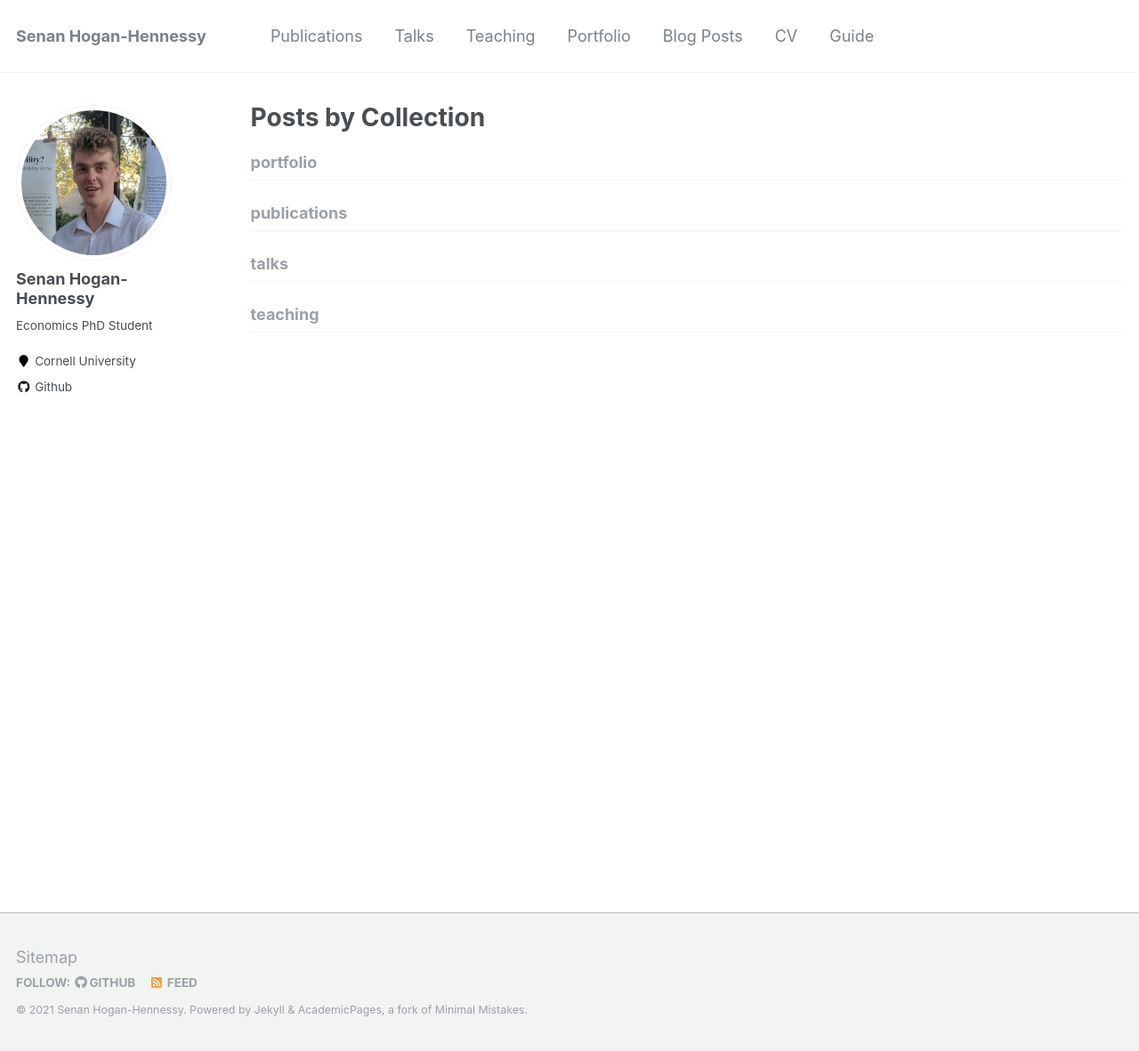
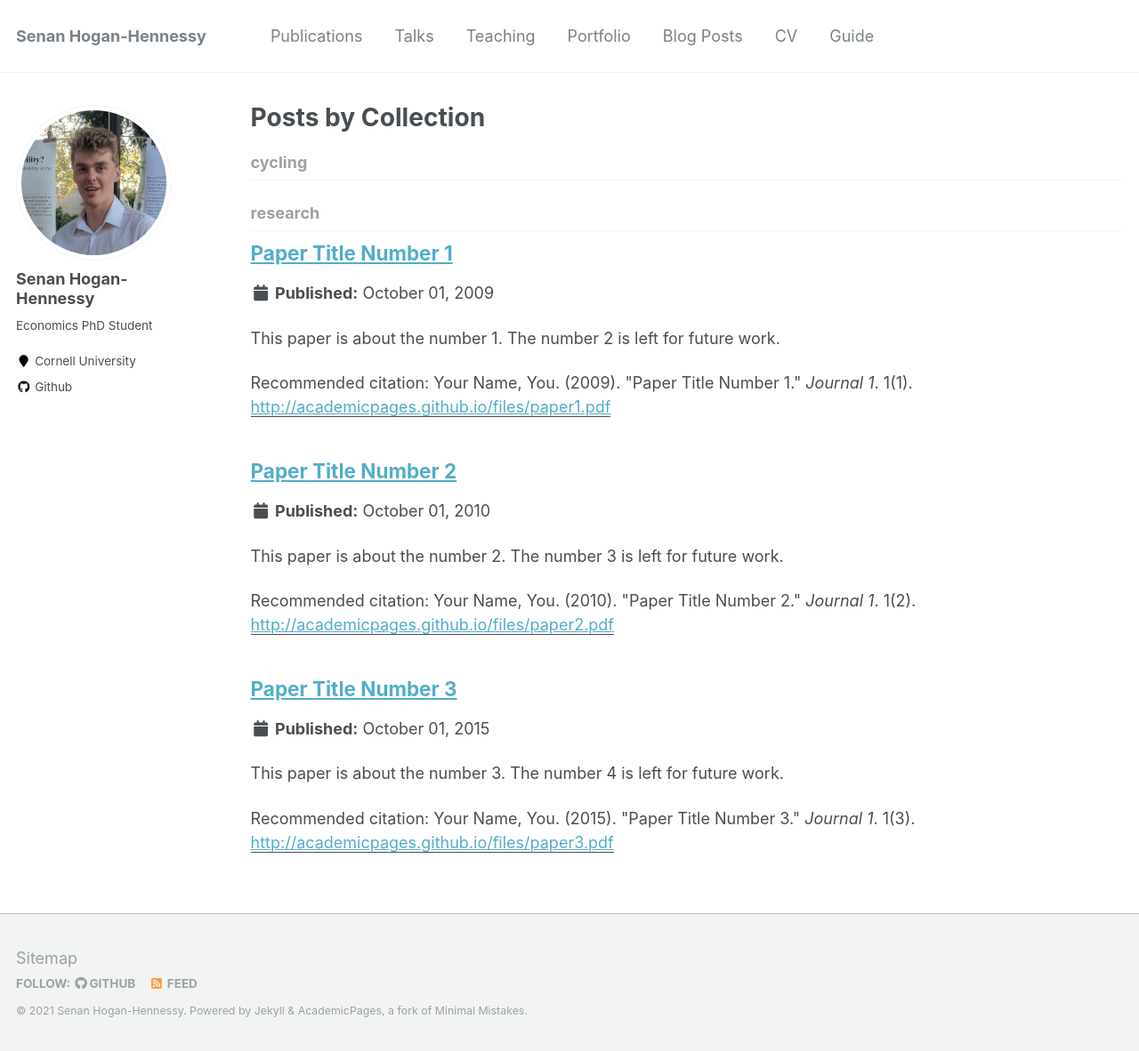
Before and after one commit to shoganhennessy/shoganhennessy.github.io, a Jekyll site: the page built from _pages/collection-archive.html, in a window 1280 px wide and 1182 px high. Shown: the whole window at 89% size. Built offline with Jekyll 4.4.1, drawn with Linux system fonts in a browser that asks for light colours.

Commit message:
chaning the available pages

```diff
--- a/_config.yml
+++ b/_config.yml
@@ -150,16 +150,10 @@ kramdown:
 
 # Collections
 collections:
-  teaching:
+  research:
     output: true
     permalink: /:collection/:path/
-  publications:
-    output: true
-    permalink: /:collection/:path/
-  portfolio:
-    output: true
-    permalink: /:collection/:path/
-  talks:
+  cycling:
     output: true
     permalink: /:collection/:path/
 
@@ -172,7 +166,6 @@ defaults:
       type: posts
     values:
       layout: single
-      author_profile: true
       read_time: true
       comments: true
       share: true
@@ -184,41 +177,23 @@ defaults:
     values:
       layout: single
       author_profile: true
-  # _teaching
+  # _research
   - scope:
       path: ""
-      type: teaching
+      type: research
     values:
       layout: single
-      author_profile: true
       share: true
       comments: true
-  # _publications
+  # _cycling
   - scope:
       path: ""
-      type: publications
-    values:
-      layout: single
-      author_profile: true
-      share: true
-      comments: true
-  # _portfolio
-  - scope:
-      path: ""
-      type: portfolio
+      type: cycling
     values:
       layout: single
       author_profile: true
       share: true
       comment: true
-  # _talks
-  - scope:
-      path: ""
-      type: talks
-    values:
-      layout: talk
-      author_profile: true
-      share: true
 
 # Sass/SCSS
 sass:
@@ -230,7 +205,7 @@ sass:
 permalink: /:categories/:title/
 # paginate: 5 # amount of posts to show
 # paginate_path: /page:num/
-timezone: America/Los_Angeles # http://en.wikipedia.org/wiki/List_of_tz_database_time_zones
+timezone: America/New_York # http://en.wikipedia.org/wiki/List_of_tz_database_time_zones
 
 
 # Plugins
```
Also changed, not shown: _drafts/post-draft.md (line endings or trailing spaces).
